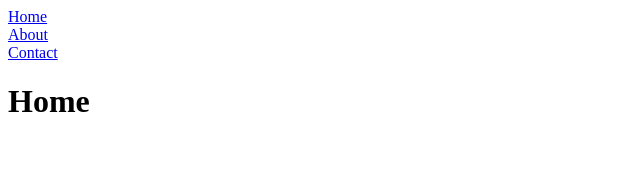
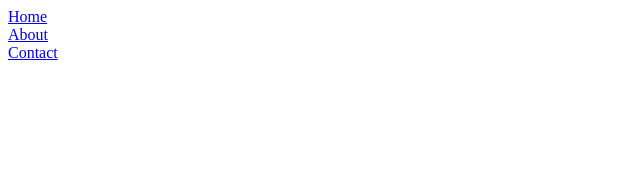
Before and after one commit to utg1-tdawg/concepts-react, a React (Create React App) app: page / in a window 1280 px wide. Shown: the top 173 px of the page, without its empty margins (0-640 px from the left). Built offline with nearby package versions, Linux system fonts and the light colour scheme.

Commit message:
rrd nested routes

```diff
--- a/src/components/App.js
+++ b/src/components/App.js
@@ -7,11 +7,12 @@ import Header from "./Header";
 const App = () => {
   return (
     <BrowserRouter>
-      <Header />
       <Routes>
-        <Route path="/" element={<Page title="Home" />} />
-        <Route path="/about" element={<Page title="About" />} />
-        <Route path="/contact" element={<Page title="Contact" />} />
+        <Route path="/" element={<Header />}>
+          <Route path="home" element={<Page title="Home" />} />
+          <Route path="about" element={<Page title="About" />} />
+          <Route path="contact" element={<Page title="Contact" />} />
+        </Route>
       </Routes>
     </BrowserRouter>
   );
--- a/src/components/Header.js
+++ b/src/components/Header.js
@@ -1,14 +1,15 @@
 import React from "react";
-import { Link } from "react-router-dom";
+import { Link, Outlet } from "react-router-dom";
 
 const Header = () => {
   return (
     <div>
-      <Link to="/">Home</Link>
+      <Link to="/home">Home</Link>
       <br />
       <Link to="/about">About</Link>
       <br />
       <Link to="/contact">Contact</Link>
+      <Outlet />
     </div>
   );
 };
```
Also changed, not shown: 1 other file (tests, documents, lock files or other folders).
